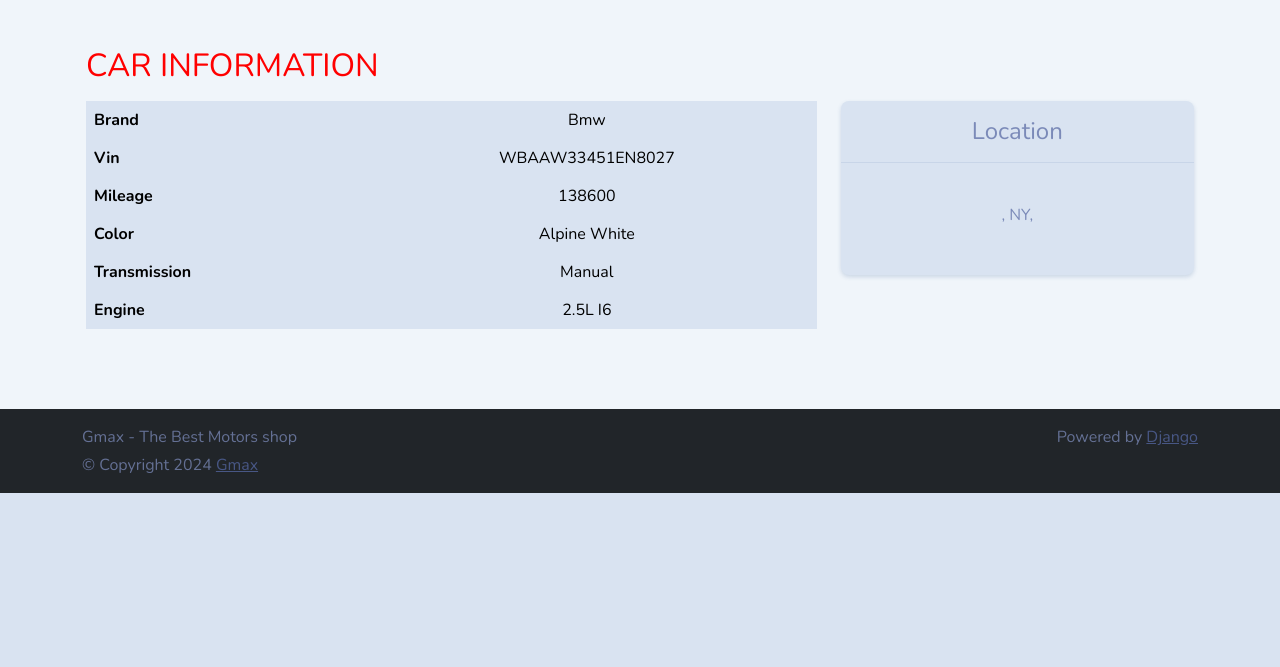
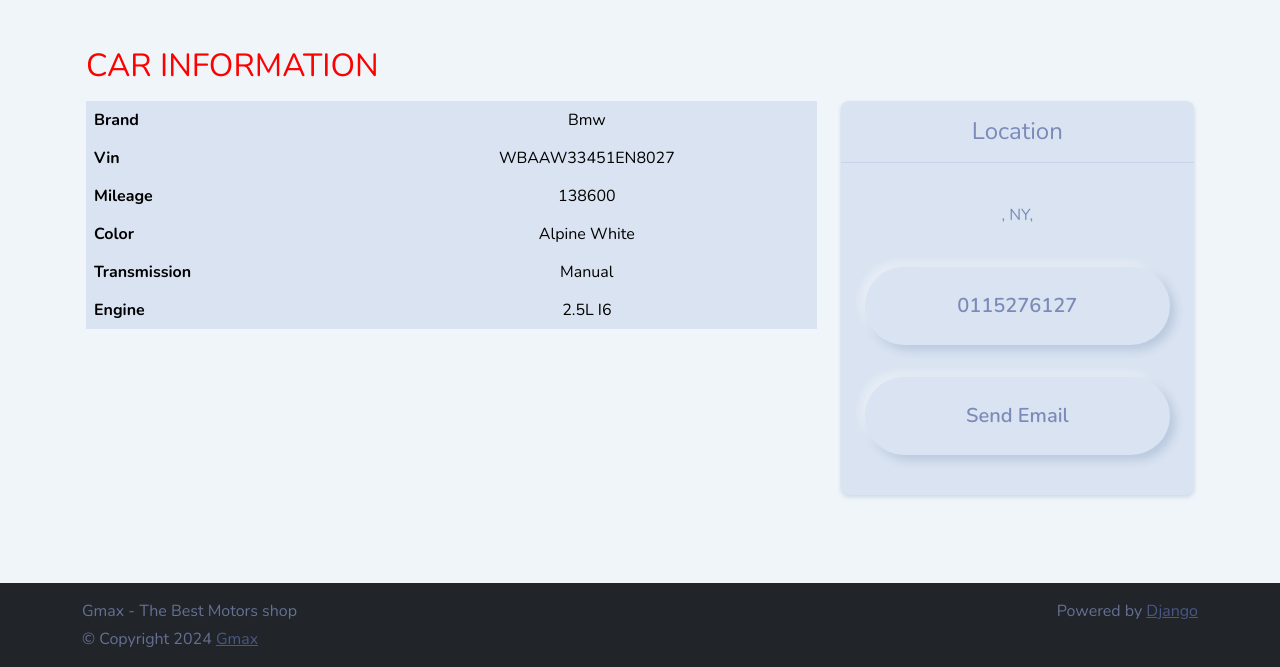
Before and after one commit to 2003gichohiwaweru/Gmax_Web_App, a Django app: page /listing/058d735c-064a-4adb-8527-4df058f0468b/ in a window 1280 px wide. Shown: the part 613-1280 px from the top of the page. Before the commit the page ends 1106 px from the top, so only its background shows below. Run offline with Django 5.2, Linux system fonts and the light colour scheme; a user stored in the database is signed in; data comes from the database, SQL or seed files in the repository; both versions use the stored data as it was after the commit; some libraries are stand-ins or nearby versions.

Commit message:
listing.html file

```diff
--- a/src/main/templates/views/listing.html
+++ b/src/main/templates/views/listing.html
@@ -24,6 +24,7 @@
         </div>
 
     </section>
+    <!--Stylin for the table part under the car information-->
     <div class="bg-light">
         <div class="container px-3 py-5">
             <h2 class="mb-3 border-bottom" style="color: red">CAR INFORMATION</h2>
@@ -60,6 +61,7 @@
                         </table>
                     </div>
                 </div>
+                <!--Stling for the Location part-->
                 <div class="col-lg-4">
                     <div class="card mb-4 rounded-3 shadow-sm">
                         <div class="card-header py-3">
@@ -71,6 +73,10 @@
                                 <li>{{listing.location.city}}, {{listing.location.state}},
                                     {{listing.location.zip_code}}<li>
                             </ul>
+                            <button class="btn btn-lg w-100 btn-success my-3">
+                                {{listing.seller.phone_number}}</button>
+                            <button class="btn btn-lg w-100 btn-success my-3">
+                                Send Email</button>
                         </div>
 
                     </div>
```
Also changed, not shown: src/db.sqlite3, src/media/user_9/WhatsApp_Image_2024-01-04_at_8.23.49_AM.jpeg (added).
